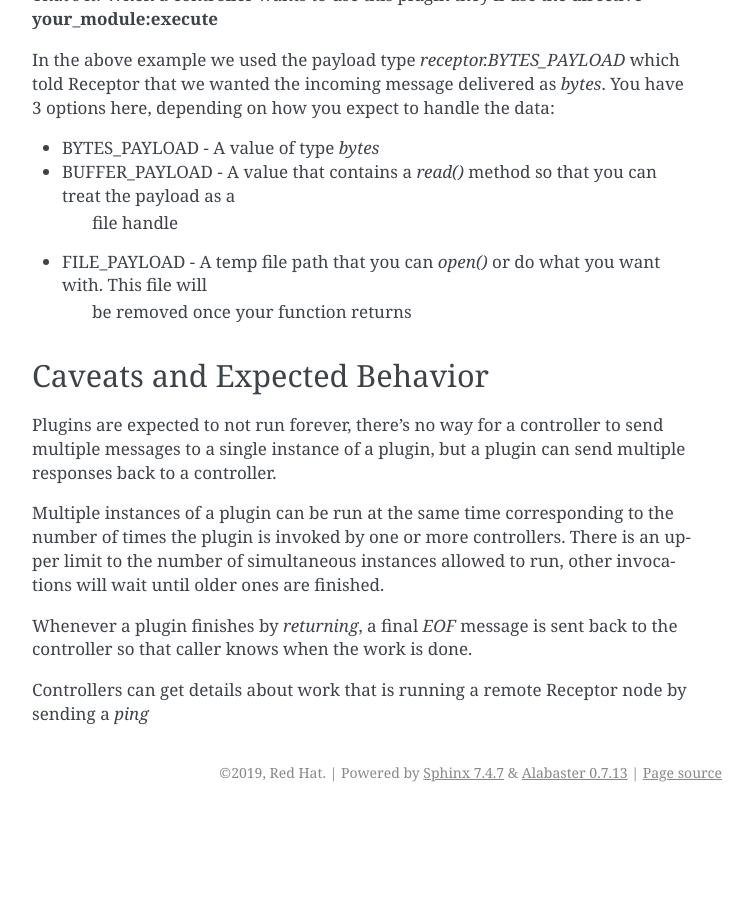
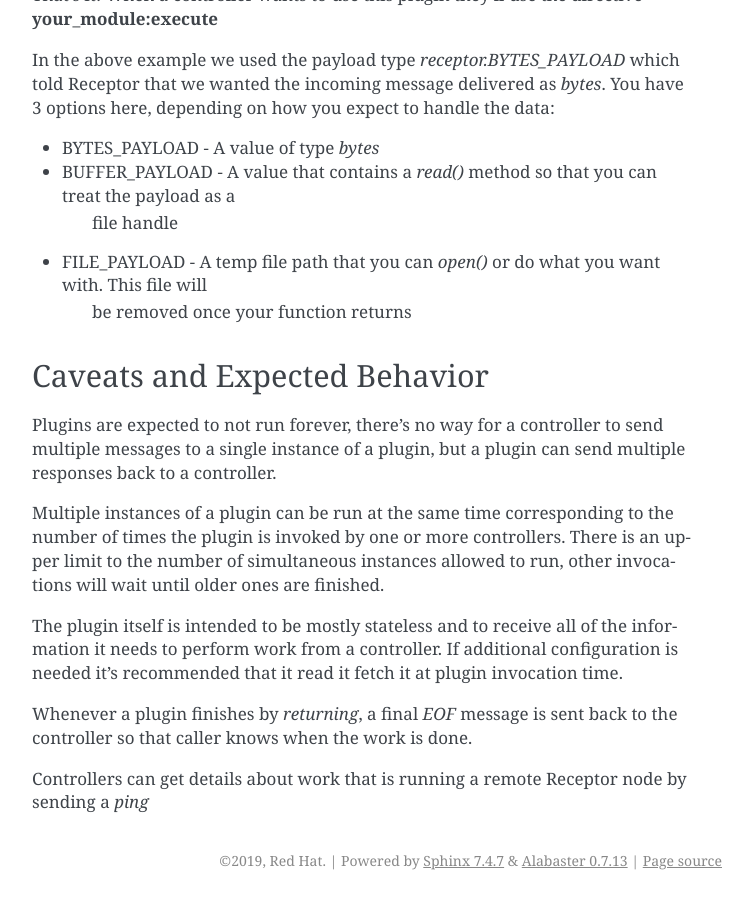
Before and after one commit to project-receptor/python-receptor, a Sphinx documentation site: the page built from docs/plugins.rst, in a window 1280 px wide and 900 px high, scrolled down 1326 px. Shown: the whole window, without its empty margins (388-1141 px from the left). Built offline with Sphinx 7.4.7, drawn with Linux system fonts in a browser that asks for light colours; pages that are not in the unit, such as notebooks, are missing from menus; before the commit the page ends 2138 px from its top, so only the background shows below that.

Commit message:
Adding Messages, Security, and Management documentation sections

```diff
--- /dev/null
+++ b/docs/managing.rst
@@ -0,0 +1,4 @@
+.. _managing:
+
+Managing the Receptor Mesh
+==========================
--- a/docs/plugins.rst
+++ b/docs/plugins.rst
@@ -81,6 +81,10 @@ Multiple instances of a plugin can be run at the same time corresponding to the
 the plugin is invoked by one or more controllers. There is an upper limit to the number of
 simultaneous instances allowed to run, other invocations will wait until older ones are finished.
 
+The plugin itself is intended to be mostly stateless and to receive all of the information it
+needs to perform work from a controller. If additional configuration is needed it's recommended
+that it read it fetch it at plugin invocation time.
+
 Whenever a plugin finishes by *returning*, a final *EOF* message is sent back to the controller
 so that caller knows when the work is done.
 
--- /dev/null
+++ b/docs/security.rst
@@ -0,0 +1,4 @@
+.. _security:
+
+Mesh and Message Security
+=========================
```
Also changed, not shown: docs/messages.rst (added, +33 -0 lines).
